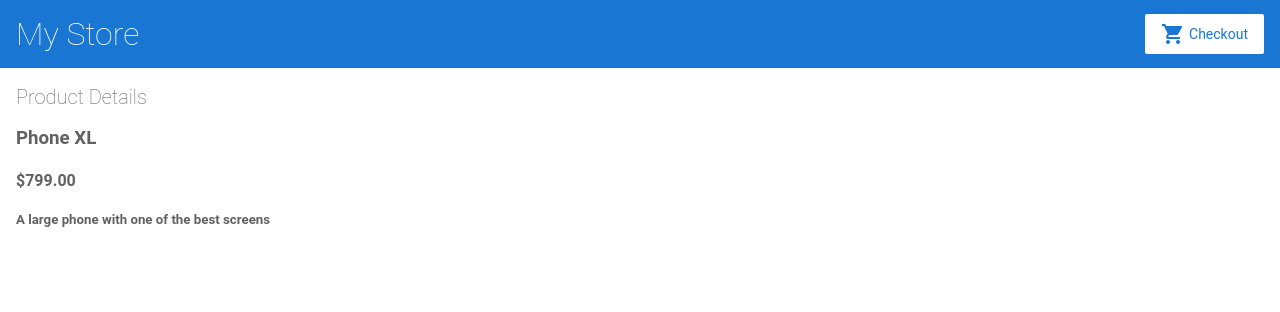
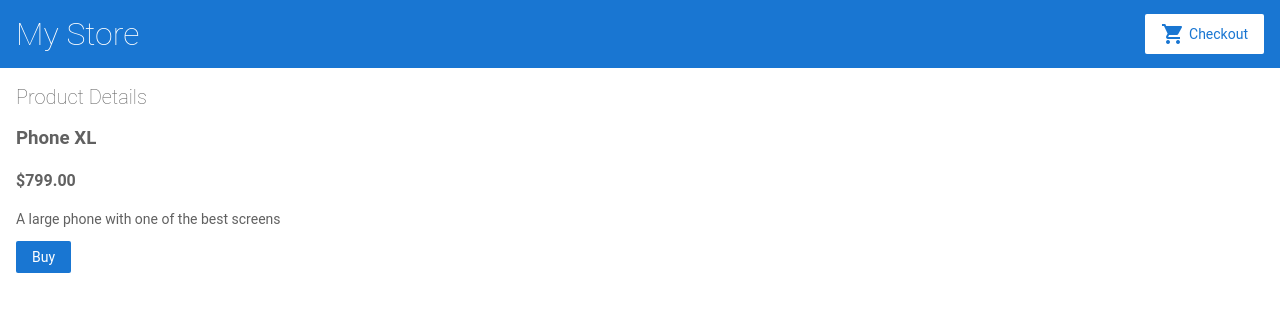
Before and after one commit to StefanLarsson/angular-rrwyyy, an Angular app: page /products/1 in a window 1280 px wide. Shown: the top 312 px of the page. Built offline with nearby package versions, Linux system fonts and the light colour scheme.

Commit message:
Update product-details.component.html

```diff
--- a/src/app/product-details/product-details.component.html
+++ b/src/app/product-details/product-details.component.html
@@ -3,5 +3,6 @@
 <div *ngIf="product">
   <h3>{{product.name}}</h3>
   <h4>{{product.price |currency }}</h4>
-  <h5>{{product.description}}</h5>
+  <p>{{product.description}}</p>
+  <button (click)="addToCart(product)">Buy </button>
 </div>
```
